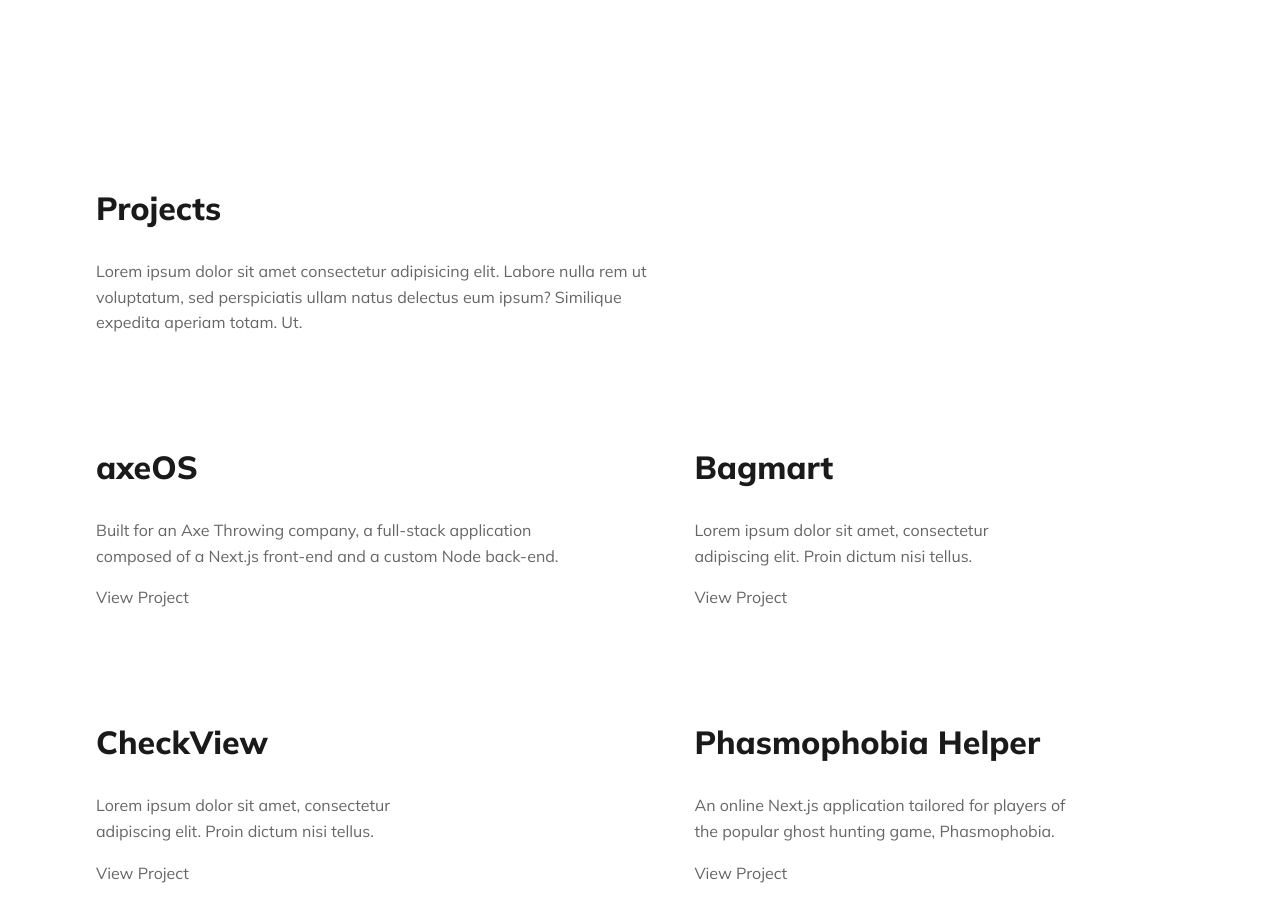
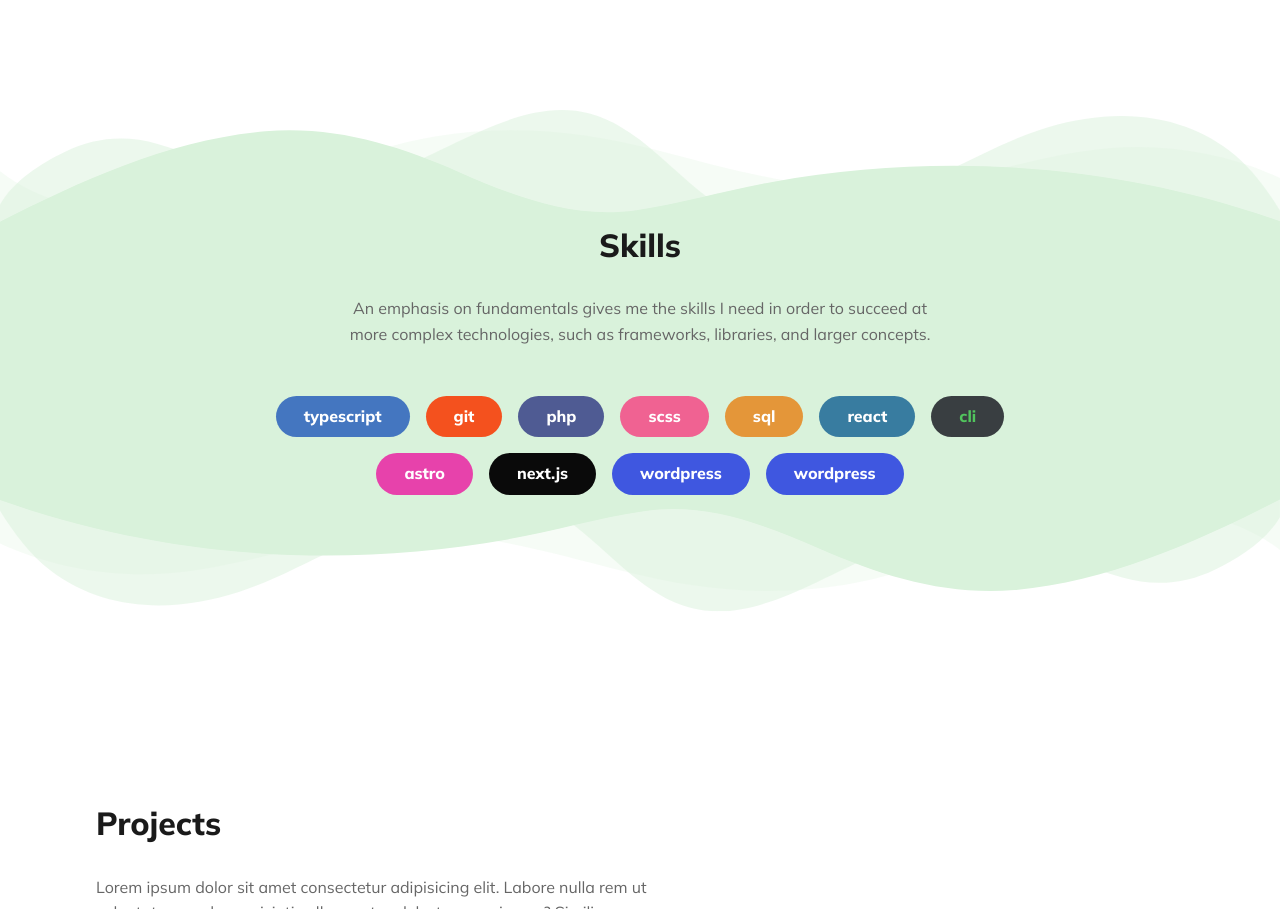
Before and after one commit to graysonlee123/portfolio, an Astro site: page / in a window 1280 px wide. Shown: the part 1145-2054 px from the top of the page. Built offline with nearby package versions, Linux system fonts and the light colour scheme; Astro itself is replaced by a stand-in of ours.

Commit message:
Add Skills component

```diff
--- a/src/components/Container.astro
+++ b/src/components/Container.astro
@@ -2,7 +2,7 @@
 import type { HTMLAttributes } from 'astro/types'
 
 type Props = HTMLAttributes<'div'> & {
-  size?: 'sm' | 'md' | 'lg'
+  size?: 'xs' | 'sm' | 'md' | 'lg'
 }
 
 const { size = 'md', class: className, ...rest } = Astro.props as Props
@@ -18,6 +18,10 @@ const sizeClass = 'container--' + size
     margin-inline: auto;
   }
 
+  .container--xs {
+    max-width: min(48rem, 85vw);
+  }
+
   .container--sm {
     max-width: min(65.5rem, 85vw);
   }
--- /dev/null
+++ b/src/components/Skills.astro
@@ -0,0 +1,139 @@
+---
+import Blob from "@components/Blob.astro";
+import Container from "@components/Container.astro";
+import Heading from "@components/Heading.astro";
+
+type Skill = {
+  title: string
+  color: string
+  backgroundColor: string
+}
+
+const skills: Skill[] = [
+  {
+    title: 'typescript',
+    color: 'rgb(255, 255, 255)',
+    backgroundColor: 'rgb(68, 118, 192)',
+  },
+  {
+    title: 'git',
+    color: 'rgb(255, 255, 255)',
+    backgroundColor: 'rgb(244, 81, 30)',
+  },
+  {
+    title: 'php',
+    color: 'rgb(255, 255, 255)',
+    backgroundColor: 'rgb(79, 91, 147)',
+  },
+  {
+    title: 'scss',
+    color: 'rgb(255, 255, 255)',
+    backgroundColor: 'rgb(240, 98, 146)',
+  },
+  {
+    title: 'sql',
+    color: 'rgb(255, 255, 255)',
+    backgroundColor: 'rgb(228, 150, 57)',
+  },
+  {
+    title: 'react',
+    color: 'rgb(255, 255, 255)',
+    backgroundColor: 'rgb(56, 124, 160)',
+  },
+  {
+    title: 'cli',
+    color: 'rgb(81, 197, 93)',
+    backgroundColor: 'rgb(57, 62, 65)',
+  },
+  {
+    title: 'astro',
+    color: 'rgb(255, 255, 255)',
+    backgroundColor: 'rgb(231, 66, 171)',
+  },
+  {
+    title: 'next.js',
+    color: 'rgb(255, 255, 255)',
+    backgroundColor: 'rgb(10, 10, 10)',
+  },
+  {
+    title: 'wordpress',
+    color: 'rgb(255, 255, 255)',
+    backgroundColor: 'rgb(63, 87, 224)',
+  },
+  {
+    title: 'wordpress',
+    color: 'rgb(255, 255, 255)',
+    backgroundColor: 'rgb(63, 87, 224)',
+  },
+]
+---
+
+<section class="section">
+  <Blob/>
+  <div class="background">
+    <Container size="xs">
+      <Heading element="h2">
+        Skills
+      </Heading>
+      <p class="text">
+        An emphasis on fundamentals gives me the skills I need in order to succeed at more complex technologies, such as frameworks, libraries, and larger concepts.
+      </p>
+      <div class="skills">
+        {skills.map(({title, color, backgroundColor}) => (
+          <span
+            class="skill"
+            style={{
+              color,
+              backgroundColor,
+            }}
+          >
+            {title}
+          </span>
+        ))}
+      </div>
+    </Container>
+  </div>
+  <Blob flip={{vertical: true, horizontal: true}} />
+</section>
+
+<style>
+  .background {
+    background-color: hsl(var(--clr--prism--light));
+    transition-property: background-color;
+    transition-duration: var(--duration--prism);
+    transition-timing-function: var(--ease--prism);
+  }
+
+  .text {
+    margin-top: var(--spacing--sm);
+    text-wrap: balance;
+  }
+
+  .skills {
+    display: flex;
+    flex-wrap: wrap;
+    gap: var(--spacing--xs);
+    margin-top: var(--spacing--md);
+  }
+
+  .skill {
+    display: inline-block;
+    padding: 0.5rem 1.75rem;
+    font-weight: 700;
+    text-transform: lowercase;
+    border-radius: 2rem;
+    transition-property: transform;
+    transition-duration: 200ms;
+    transition-timing-function: ease-out;
+  }
+
+  @media (width >= 48rem) {
+    .section {
+      text-align: center;
+    }
+
+    .skills {
+      justify-content: center;
+    }
+  }
+</style>
--- a/src/pages/index.astro
+++ b/src/pages/index.astro
@@ -1,5 +1,6 @@
 ---
 import Projects from "@components/Projects.astro"
+import Skills from "@components/Skills.astro"
 import Welcome from "@components/Welcome.astro"
 import Layout from "@layouts/GenericLayout.astro"
 ---
@@ -9,5 +10,6 @@ import Layout from "@layouts/GenericLayout.astro"
   description: 'You will find a little bit about me, some of my favorite projects, and a way to get in touch. You can also find me on LinkedIn and GitHub.',
 }}>
   <Welcome/>
+  <Skills/>
   <Projects/>
 </Layout>
```
